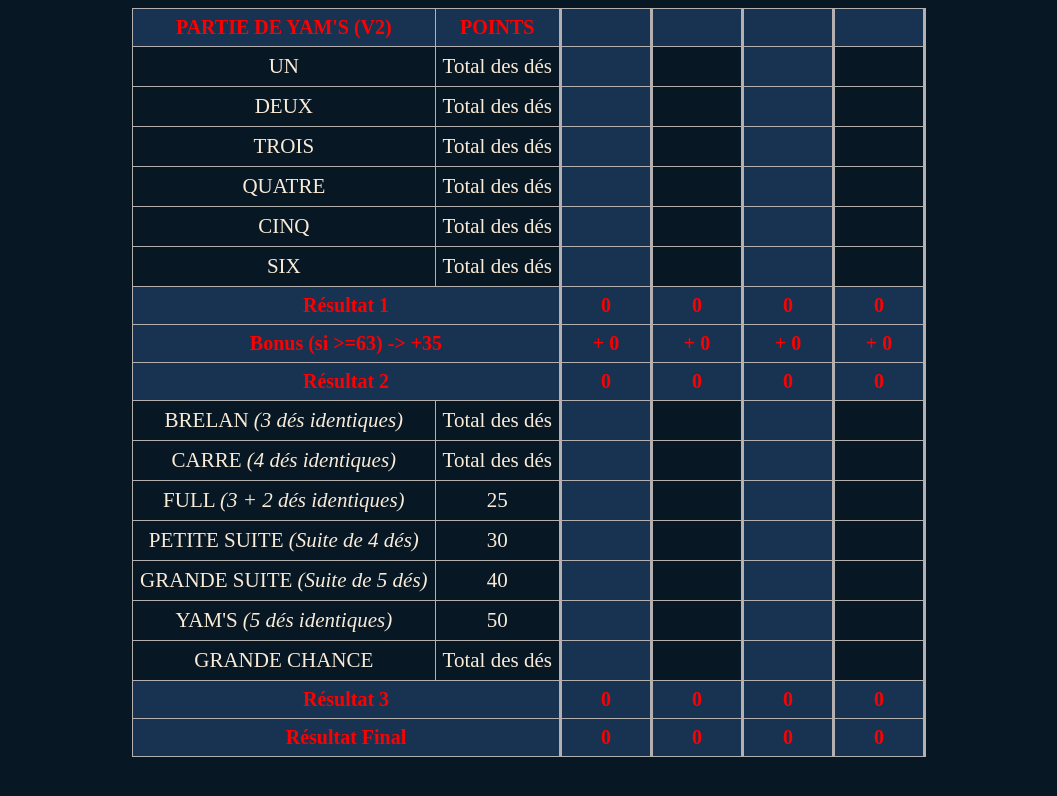
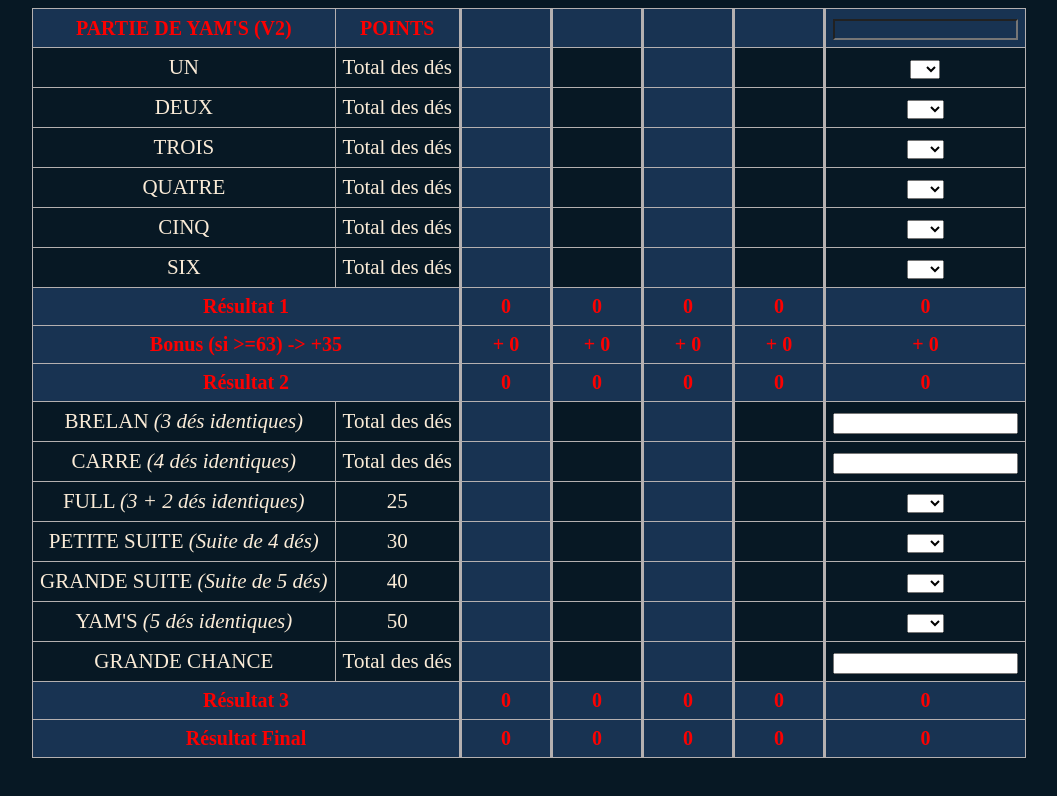
Before and after one commit to anto6002/Yams, a plain HTML site: page index.html in a window 1280 px wide. Shown: the whole page, without its empty margins (111-1168 px from the left). Drawn offline with Linux system fonts and the light colour scheme.

Commit message:
Update index.html

```diff
--- a/index.html
+++ b/index.html
@@ -26,6 +26,9 @@
                             <input type="text" class="nom">
                         </td>
                         <td class="j4">
+                            <input type="text" class="nom2">
+                        </td>
+                        <td class="j5">
                             <input type="text" class="nom2">
                         </td>
                     </tr>
@@ -67,6 +70,17 @@
                         </td>
                         <td class="j4">
                             <select id="UN_4" onchange="partie1_4()">
+                                <option></option>
+                                <option value="0">0</option>
+                                <option value="1">1</option>
+                                <option value="2">2</option>
+                                <option value="3">3</option>
+                                <option value="4">4</option>
+                                <option value="5">5 </option>
+                            </select>
+                        </td>
+                        <td class="j5">
+                            <select id="UN_5" onchange="partie1_5()">
                                 <option></option>
                                 <option value="0">0</option>
                                 <option value="1">1</option>
@@ -124,6 +138,17 @@
                                 <option value="10">10</option>
                             </select>
                         </td>
+                        <td class="j5">
+                            <select id="DEUX_5" onchange="partie1_5()">
+                                <option></option>
+                                <option value="0">0</option>
+                                <option value="2">2</option>
+                                <option value="4">4</option>
+                                <option value="6">6</option>
+                                <option value="8">8</option>
+                                <option value="10">10</option>
+                            </select>
+                        </td>
                     </tr>
                     <tr class="TROIS">
                         <td>TROIS</td>
@@ -163,6 +188,17 @@
                         </td>
                         <td class="j4">
                             <select id="TROIS_4" onchange="partie1_4()">
+                                <option></option>
+                                <option value="0">0</option>
+                                <option value="3">3</option>
+                                <option value="6">6</option>
+                                <option value="9">9</option>
+                                <option value="12">12</option>
+                                <option value="15">15</option>
+                            </select>
+                        </td>
+                        <td class="j5">
+                            <select id="TROIS_5" onchange="partie1_5()">
                                 <option></option>
                                 <option value="0">0</option>
                                 <option value="3">3</option>
@@ -220,6 +256,17 @@
                                 <option value="20">20</option>
                             </select>
                         </td>
+                        <td class="j5">
+                            <select id="QUATRE_5" onchange="partie1_5()">
+                                <option></option>
+                                <option value="0">0</option>
+                                <option value="4">4</option>
+                                <option value="8">8</option>
+                                <option value="12">12</option>
+                                <option value="16">16</option>
+                                <option value="20">20</option>
+                            </select>
+                        </td>
                     </tr>
                     <tr class="CINQ">
                         <td>CINQ</td>
@@ -259,6 +306,17 @@
                         </td>
                         <td class="j4">
                             <select id="CINQ_4" onchange="partie1_4()">
+                                <option></option>
+                                <option value="0">0</option>
+                                <option value="5">5</option>
+                                <option value="10">10</option>
+                                <option value="15">15</option>
+                                <option value="20">20</option>
+                                <option value="25">25</option>
+                            </select>
+                        </td>
+                        <td class="j5">
+                            <select id="CINQ_5" onchange="partie1_5()">
                                 <option></option>
                                 <option value="0">0</option>
                                 <option value="5">5</option>
@@ -316,6 +374,17 @@
                                 <option value="30">30</option>
                             </select>
                         </td>
+                        <td class="j5">
+                            <select id="SIX_5" onchange="partie1_5()">
+                                <option></option>
+                                <option value="0">0</option>
+                                <option value="6">6</option>
+                                <option value="12">12</option>
+                                <option value="18">18</option>
+                                <option value="24">24</option>
+                                <option value="30">30</option>
+                            </select>
+                        </td>
                     </tr>
                     <tr class="result">
                         <td colspan="2">Résultat 1</td>
@@ -323,6 +392,7 @@
                         <td class="j2" id="resultat_1_2">0</td>
                         <td class="j3" id="resultat_1_3">0</td>
                         <td class="j4" id="resultat_1_4">0</td>
+                        <td class="j5" id="resultat_1_5">0</td>
                     </tr>
                     <tr class="result">
                         <td colspan="2">Bonus (si >=63) -> +35</td>
@@ -330,6 +400,7 @@
                         <td class="j2" id="bonus_2">+ 0</td>
                         <td class="j3" id="bonus_3">+ 0</td>
                         <td class="j4" id="bonus_4">+ 0</td>
+                        <td class="j5" id="bonus_5">+ 0</td>
                     </tr>
                     <tr class="result">
                         <td colspan="2">Résultat 2</td>
@@ -337,6 +408,7 @@
                         <td class="j2" id="resultat_2_2">0</td>
                         <td class="j3" id="resultat_2_3">0</td>
                         <td class="j4" id="resultat_2_4">0</td>
+                        <td class="j5" id="resultat_2_5">0</td>
                     </tr>
                     <tr class="BRELAN">
                         <td>BRELAN <em>(3 dés identiques)</em></td>
@@ -353,6 +425,9 @@
                         <td class="j4">
                             <input id="BRELAN_4" type="text" onchange="partie2_4()">
                         </td>
+                        <td class="j5">
+                            <input id="BRELAN_5" type="text" onchange="partie2_5()">
+                        </td>
                     </tr>
                     <tr class="CARRE">
                         <td>CARRE <em>(4 dés identiques)</em></td>
@@ -368,6 +443,9 @@
                         </td>
                         <td class="j4">
                             <input id="CARRE_4" type="text" onchange="partie2_4()">
+                        </td>
+                        <td class="j5">
+                            <input id="CARRE_5" type="text" onchange="partie2_5()">
                         </td>
                     </tr>
                     <tr class="FULL">
@@ -396,6 +474,13 @@
                         </td>
                         <td class="j4">
                             <select id="FULL_4" onchange="partie2_4()">
+                                <option></option>
+                                <option value="0">0</option>
+                                <option value="25">25</option>
+                            </select>
+                        </td>
+                        <td class="j5">
+                            <select id="FULL_5" onchange="partie2_5()">
                                 <option></option>
                                 <option value="0">0</option>
                                 <option value="25">25</option>
@@ -433,6 +518,13 @@
                                 <option value="30">30</option>
                             </select>
                         </td>
+                        <td class="j5">
+                            <select id="PS_5" onchange="partie2_5()">
+                                <option></option>
+                                <option value="0">0</option>
+                                <option value="30">30</option>
+                            </select>
+                        </td>
                     </tr>
                     <tr class="GS">
                         <td>GRANDE SUITE <em>(Suite de 5 dés)</em></td>
@@ -460,6 +552,13 @@
                         </td>
                         <td class="j4">
                             <select id="GS_4" onchange="partie2_4()">
+                                <option></option>
+                                <option value="0">0</option>
+                                <option value="40">40</option>
+                            </select>
+                        </td>
+                        <td class="j5">
+                            <select id="GS_5" onchange="partie2_5()">
                                 <option></option>
                                 <option value="0">0</option>
                                 <option value="40">40</option>
@@ -497,6 +596,13 @@
                                 <option value="50">50</option>
                             </select>
                         </td>
+                        <td class="j5">
+                            <select id="YAMS_5" onchange="partie2_5()">
+                                <option></option>
+                                <option value="0">0</option>
+                                <option value="50">50</option>
+                            </select>
+                        </td>
                     </tr>
                     <tr class="CHANCE">
                         <td>GRANDE CHANCE</td>
@@ -513,6 +619,9 @@
                         <td class="j4">
                             <input id="CHANCE_4" type="text" onchange="partie2_4()">
                         </td>
+                        <td class="j5">
+                            <input id="CHANCE_5" type="text" onchange="partie2_5()">
+                        </td>
                     </tr>
                     <tr class="result">
                         <td colspan="2">Résultat 3</td>
@@ -520,6 +629,7 @@
                         <td class="j2" id="resultat_3_2">0</td>
                         <td class="j3" id="resultat_3_3">0</td>
                         <td class="j4" id="resultat_3_4">0</td>
+                        <td class="j5" id="resultat_3_5">0</td>
                     </tr>
                     <tr class="result">
                         <td colspan="2">Résultat Final</td>
@@ -527,6 +637,7 @@
                         <td class="j2" id="resultat_fin_2">0</td>
                         <td class="j3" id="resultat_fin_3">0</td>
                         <td class="j4" id="resultat_fin_4">0</td>
+                        <td class="j5" id="resultat_fin_5">0</td>
                     </tr>
             </tbody>
     </table>
```
